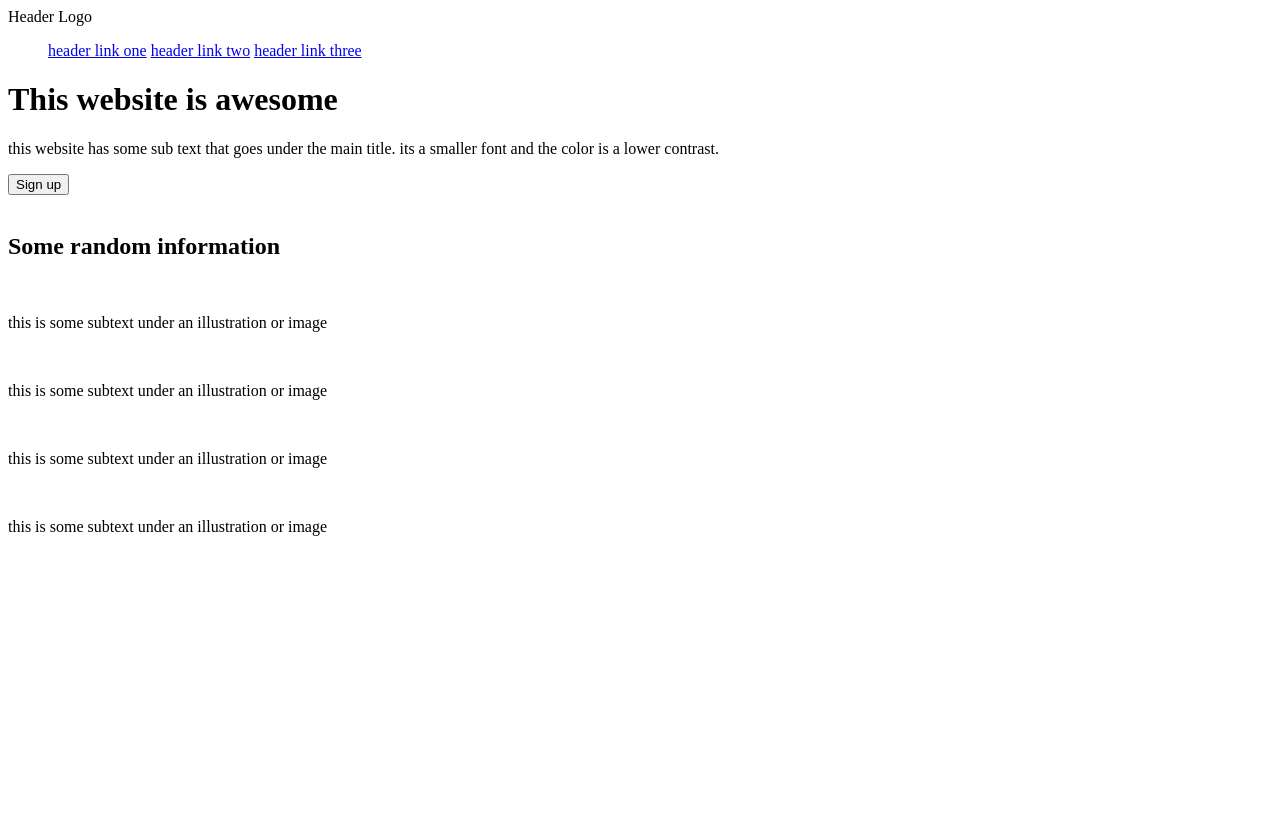
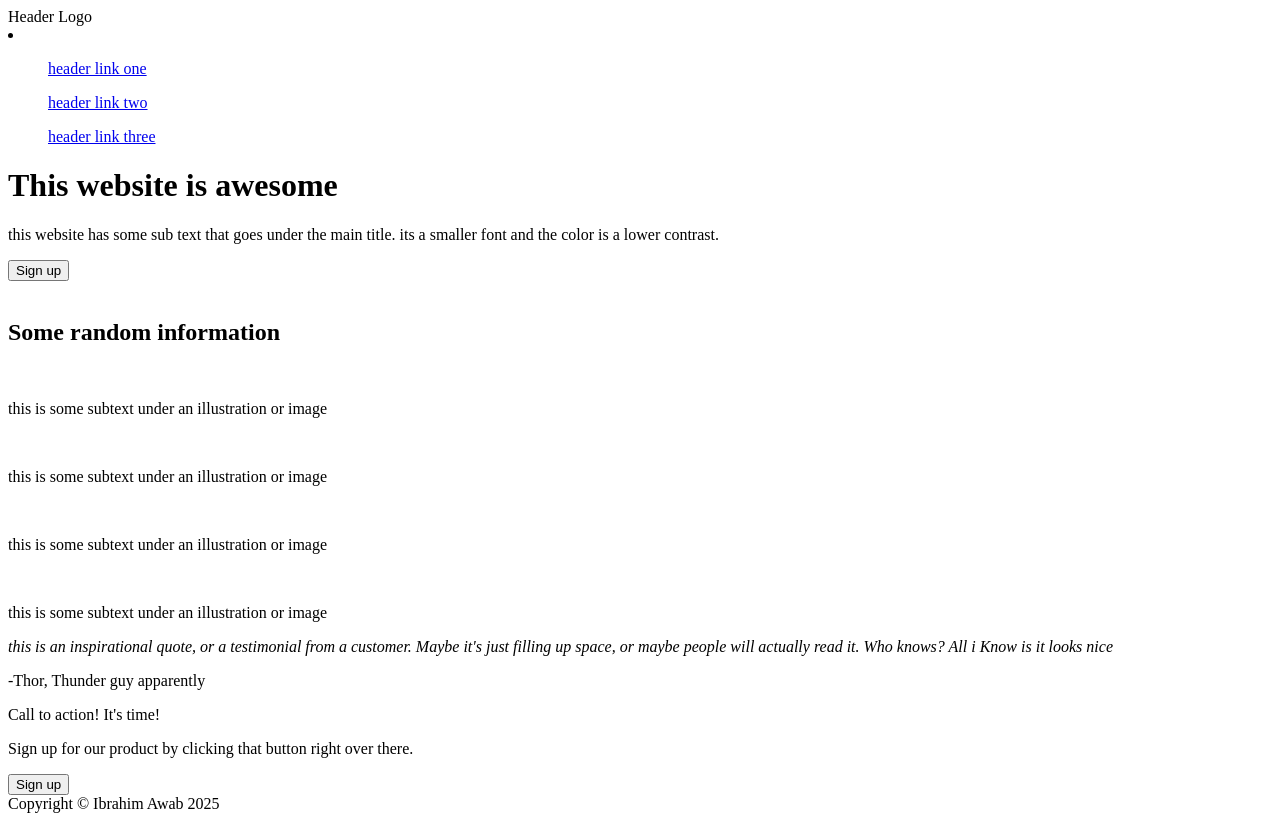
Before and after one commit to miawab/landing-page, a plain HTML site: page index.html in a window 1280 px wide. Before the commit the page ends 800 px from the top, so only its background shows below. Drawn offline with Linux system fonts and the light colour scheme.

Commit message:
index file finished structure

```diff
--- a/index.html
+++ b/index.html
@@ -8,11 +8,11 @@
 <body>
     <div class="header">
         <div class="header-logo">Header Logo</div>
-        <ul>
-            <a href="#">header link one</a>
-            <a href="#">header link two</a>
-            <a href="#">header link three</a>
-        </ul>
+        <li>
+            <ul><a href="#">header link one</a></ul>
+            <ul><a href="#">header link two</a></ul>
+            <ul><a href="#">header link three</a></ul>
+        </li>
 
     </div>
     <div class="first main">
@@ -56,13 +56,26 @@
     </div>
 
     <div class="third main">
+        <p><em>this is an inspirational quote, or a testimonial from a customer.
+            Maybe it's just filling up space, or maybe people will actually read it.
+            Who knows? All i Know is it looks nice
+        </em></p>
+        <p>-Thor, Thunder guy apparently</p>
 
     </div>
     <div class="fourth main">
+        <div class="bar">
+            <div class="bar-main">
+                <p>Call to action! It's time!</p>
+                <p>Sign up for our product by clicking that button right over there.</p>
+
+            </div>
+            <button type="button">Sign up</button>
+        </div>
 
     </div>
     <div class="footer">
-
+        Copyright  &copy; Ibrahim Awab 2025
     </div>
 </body>
 </html>
```
